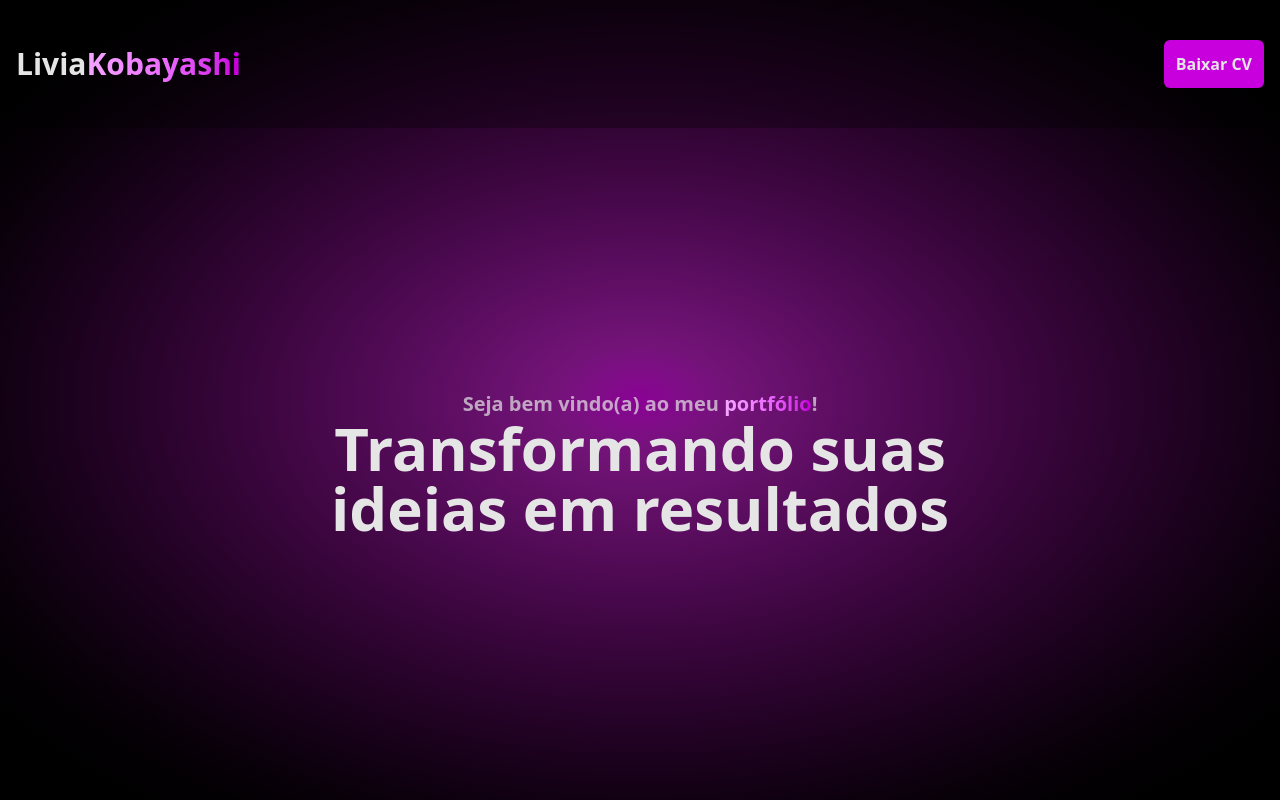
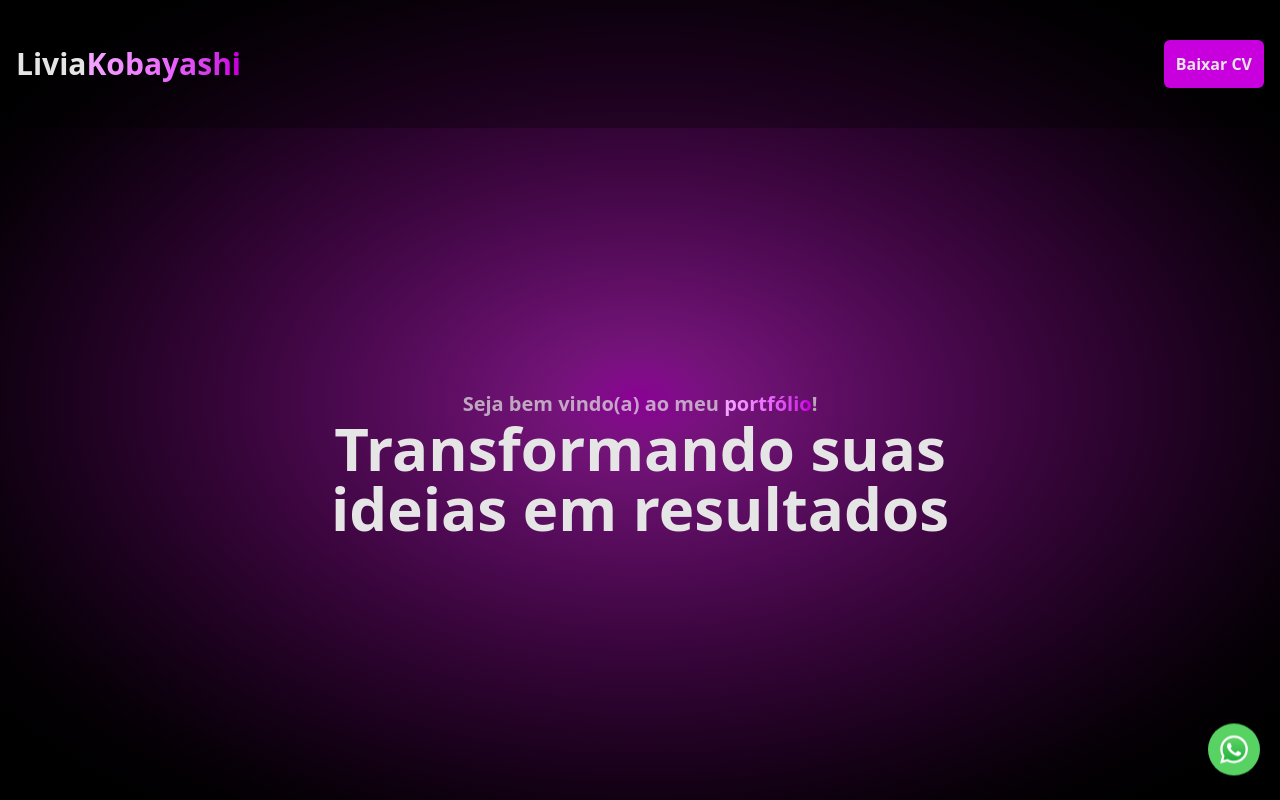
Before and after one commit to liviakobayashii/portfolio, a Next.js app: page / in a window 1280 px wide. Shown: the top 800 px of the page. Built offline with nearby package versions, Linux system fonts and the light colour scheme.

Commit message:
feat: criação do ícone do whatsapp no final da tela

```diff
--- a/src/app/page.tsx
+++ b/src/app/page.tsx
@@ -3,10 +3,23 @@ import Contact from "@/components/contact";
 import MainSection from "@/components/main-section";
 import Projects from "@/components/projects/projects";
 import Skills from "@/components/skills";
+import { social } from "@/data/social";
+import { Icon } from "@iconify/react/dist/iconify.js";
+import Link from "next/link";
 
 export default function Page() {
+  const linkWhatsapp = social.find((item) => item.name === "Whatsapp");
+
   return (
     <>
+      {linkWhatsapp && (
+        <Link href={linkWhatsapp.href} target="_blank">
+          <button className="bg-[#59D264] rounded-full p-3 fixed bottom-0 right-0 m-5 animate-bounce hover:cursor-pointer hover:bg-[#4ead55] duration-200">
+            <Icon icon="logos:whatsapp-icon" className="size-7" />
+          </button>
+        </Link>
+      )}
+
       <section className="flex flex-col h-screen bg-radial from-fuchsia-800 via-fuchsia-900 via-10%  to-black">
         <MainSection />
       </section>
--- a/src/data/social.ts
+++ b/src/data/social.ts
@@ -1,3 +1,7 @@
+const phone = "5514920006436";
+const message = "Olá! Vi seu portfólio e gostaria de conversar!";
+const encodedMessage = encodeURIComponent(message);
+
 export const social = [
   {
     name: "Linkedin",
@@ -11,7 +15,7 @@ export const social = [
   },
   {
     name: "Whatsapp",
-    href: "https://wa.me/5514920006436",
+    href: `https://wa.me/${phone}?text=${encodedMessage}`,
     icon: "mdi:whatsapp",
   },
   {
```
